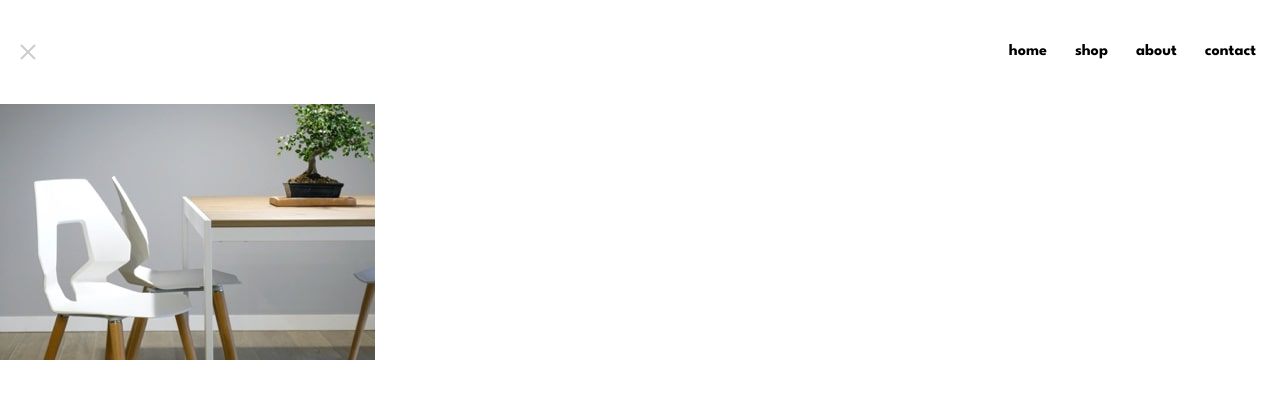
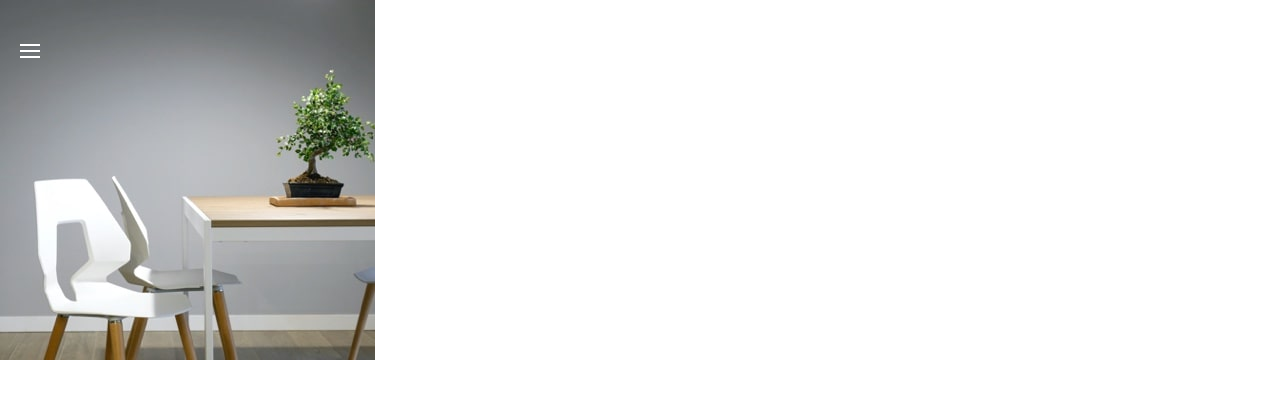
Before and after one commit to aiminnano/FMSRoomHomepage, a React (Vite) app: page / in a window 1280 px wide. Shown: the top 398 px of the page. Built offline with nearby package versions, Linux system fonts and the light colour scheme.

Commit message:
added toggle function on the nav bar

```diff
--- a/src/components/Header.jsx
+++ b/src/components/Header.jsx
@@ -1,19 +1,24 @@
 import hamburger from '../../images/icon-hamburger.svg'
 import heroone from '../../images/mobile-image-hero-1.jpg'
 import close from '../../images/icon-close.svg'
+import { useState } from 'react'
 
 function Header(){
+
+    const [isOpen, setIsOpen] = useState(false);
+
     return(
         <>
             <div className="grid place-items-center font-spartan">
                 <div className="w-full max-w-[1440px] flex">
+                    <div className={`${ isOpen ? 'block' : 'hidden'} fixed z-1 w-full h-full bg-blacklowop`}></div>
                     <img src={heroone} className='absolute' alt="hero-1" />
-                    <div className='hidden relative flex items-center justify-center w-full text-white text-[30px] p-5 pt-7'>
+                    <div className={`${ isOpen ? 'hidden' : 'flex' } relative z-1 flex items-center justify-center w-full text-white text-[30px] p-5 pt-7`}>
                         <div>room</div>
-                        <img src={hamburger} className='absolute left-5' alt="hamburger-icon" />
+                        <img src={hamburger} className='absolute left-5' onClick={() => setIsOpen(!isOpen)} alt="hamburger-icon" />
                     </div>
-                    <div className='relative flex items-center justify-end bg-white p-6 pt-10 pb-10 w-full gap-8'>
-                        <img src={close} className='absolute left-5' alt="close-icon" />
+                    <div className={`${ isOpen ? 'flex' : 'hidden' } relative z-2 flex items-center justify-end bg-white p-6 pt-10 pb-10 w-full gap-8`}>
+                        <img src={close} onClick={() => setIsOpen(!isOpen)} className='absolute left-6' alt="close-icon" />
                         <div className='flex items-center justify-center gap-7 font-bold'>
                             <div>home</div>
                             <div>shop</div>
```
